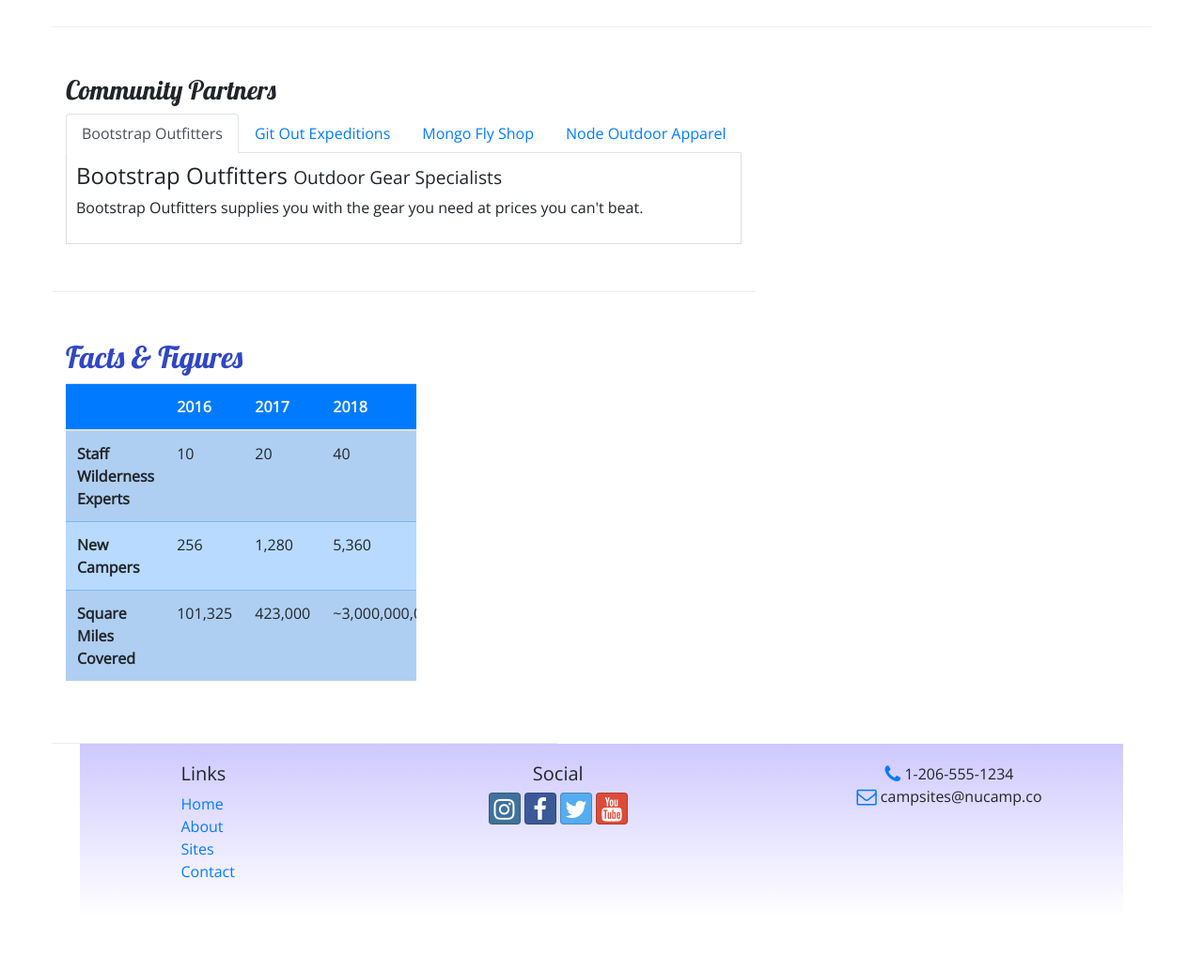
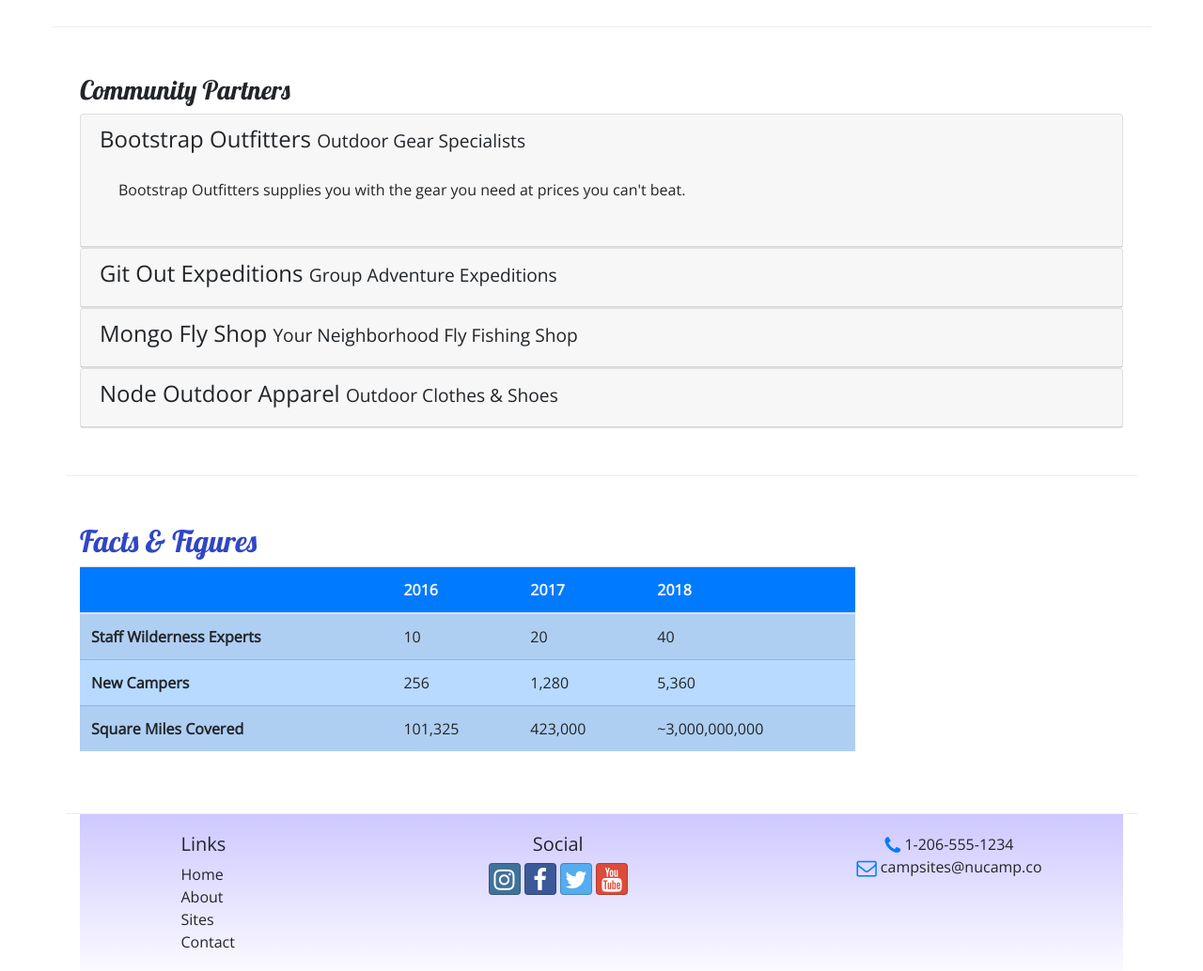
Before and after one commit to teixeirabr/nucampsite, a website: page aboutus.html in a window 1280 px wide. Shown: the part 800-1834 px from the top of the page at 94% size. Before the commit the page ends 1776 px from the top, so only its background shows below. Drawn offline with nearby package versions, Linux system fonts and the light colour scheme.

Commit message:
collapse and accordion

```diff
--- a/aboutus.html
+++ b/aboutus.html
@@ -117,40 +117,79 @@
       </div>
       </div>
 
-      <div>
+      <div class="container">
         <div class="row row-content">
           <div class="col">
             <h3>Community Partners</h3>
-            <ul class="nav nav-tabs">
-              <li class="nav-item"><a class="nav-link active" href="#bootstrap" role="tab" data-toggle="tab">Bootstrap Outfitters</a></li>
-              <li class="nav-item"><a class="nav-link" href="#git" role="tab" data-toggle="tab">Git Out Expeditions</a></li>
-              <li class="nav-item"><a class="nav-link" href="#mongo" role="tab" data-toggle="tab">Mongo Fly Shop</a></li>
-              <li class="nav-item"><a class="nav-link" href="#node" role="tab" data-toggle="tab">Node Outdoor Apparel</a></li>
-            </ul>
 
-            <div class="tab-content">
-              <div role="tabpanel" class="tab-pane fade show active" id="bootstrap">
-                <h4>Bootstrap Outfitters <small>Outdoor Gear Specialists</small></h4>
+            <div id="accordion">
+
+              <div class="card">
+                <div role="tab" class="card-header">
+                  <h4>
+                      <a data-toggle="collapse" data-target="#bootstrap">
+                          Bootstrap Outfitters <small>Outdoor Gear Specialists</small>
+                      </a>
+                  </h4>
+                  <div class="collapse show" id="bootstrap" data-parent="#accordion">
+                      <div class="card-body">
                           <p class="d-none d-sm-block">Bootstrap Outfitters supplies you with the gear you need at prices you can't beat.</p>
-            </div>
-            <div role="tabpanel" class="tab-pane fade" id="git">
-                <h4>Git Out Expeditions <small>Group Adventure Expeditions</small></h4>
-                <p class="d-none d-sm-block">Join Git Out Expeditions to explore new horizons with a group of other adventurers!</p>
-            </div>
-            <div role="tabpanel" class="tab-pane fade" id="mongo">
-                <h4>Mongo Fly Shop <small>Your Neighborhood Fly Fishing Shop.</small></h4>
-                <p class="d-none d-sm-block">Need a new fishing pole, a tacklebox, or flies of all kinds? Stop by Mongo Fly Shop.</p>
-            </div>
-            <div role="tabpanel" class="tab-pane fade" id="node">
-                <h4>Node Outdoor Apparel <small>Outdoor Clothes & Shoes</small></h4>
-                <p class="d-none d-sm-block">From polar fleeces to swimsuits, hiking boots to waders, a visit to Node will be sure to get you covered.</p> to waders, a visit
-                to Node will be sure to get you covered.
-              </p>
                       </div>
                   </div>
               </div>
             </div>
+
+            <div class="card">
+              <div role="tab" class="card-header">
+                  <h4>
+                      <a class="collapsed" data-toggle="collapse" data-target="#git">
+                          Git Out Expeditions <small>Group Adventure Expeditions</small>
+                      </a>
+                  </h4>
+                  <div class="collapse" id="git" data-parent="#accordion">
+                      <div class="card-body">
+                          <p class="d-none d-sm-block">Join Git Out Expeditions to explore new horizons with a group of other adventurers!</p>
                      </div>
+                  </div>
+              </div>
+          </div>
+
+          <div class="card">
+              <div role="tab" class="card-header">
+                  <h4>
+                      <a class="collapsed" data-toggle="collapse" data-target="#mongo">
+                          Mongo Fly Shop <small>Your Neighborhood Fly Fishing Shop</small>
+                      </a>
+                  </h4>
+                  <div class="collapse" id="mongo" data-parent="#accordion">
+                      <div class="card-body">
+                          <p class="d-none d-sm-block">Need a new fishing pole, a tacklebox, or flies of all kinds? Stop by Mongo Fly Shop.</p>
+                      </div>
+                  </div>
+              </div>
+          </div>
+
+          <div class="card">
+              <div role="tab" class="card-header">
+                  <h4>
+                      <a class="collapsed" data-toggle="collapse" data-target="#node">
+                          Node Outdoor Apparel <small>Outdoor Clothes & Shoes</small>
+                      </a>
+                  </h4>
+                  <div class="collapse" id="node" data-parent="#accordion">
+                      <div class="card-body">
+                          <p class="d-none d-sm-block">From polar fleeces to swimsuits, hiking boots to waders, a visit to Node will be sure to get you covered.</p>
+                      </div>
+                  </div>
+              </div>
+          </div>
+
+        </div>
+          <!-- end div above -->
+        </div>
+      </div>
+    </div>
+    <div class="container">
       <div class="row row-content">
         <div class="col-sm-9">
           <h2>Facts &amp; Figures</h2>
@@ -189,6 +228,7 @@
         </div>
        </div>
     </div>
+    </div>
 
 
 
--- a/css/styles.css
+++ b/css/styles.css
@@ -43,8 +43,14 @@ header h2 {
   padding: 20px 0;
 }
 
-.tab-content {
+/* .tab-content {
   border: 1px solid #ddd;
   border-top: none;
   padding: 10px;
+} */
+
+a,
+a:hover {
+  color: inherit;
+  text-decoration: none;
 }
```
Lines whose indentation alone changed are shown as unchanged.
